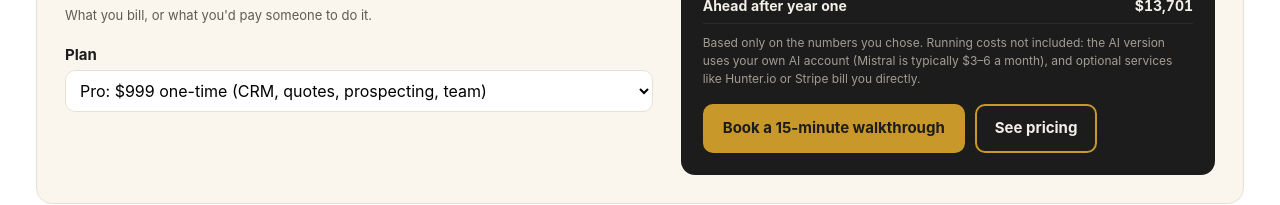
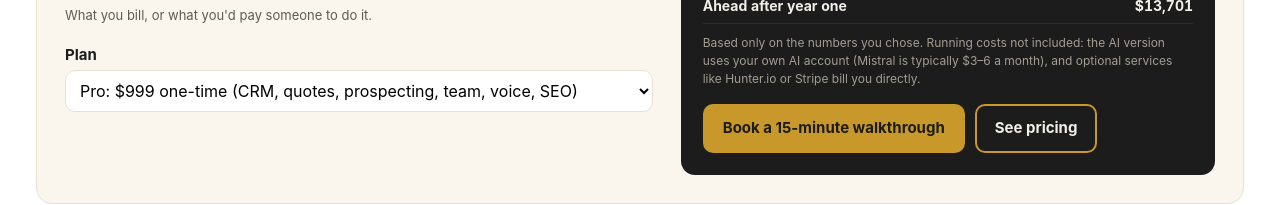
Before and after one commit to LogicDrivenData/ellis-demo, a plain HTML site: page index.html in a window 1280 px wide. Shown: the part 1569-1774 px from the top of the page. Drawn offline with nearby package versions, Linux system fonts and the light colour scheme.

Commit message:
Calculator: Starter and Pro only (Enterprise folded into Pro)

```diff
--- a/index.html
+++ b/index.html
@@ -150,8 +150,7 @@
           <label for="c-plan">Plan</label>
           <select id="c-plan">
             <option value="499">Starter: $499 one-time</option>
-            <option value="999" selected>Pro: $999 one-time (CRM, quotes, prospecting, team)</option>
-            <option value="1999">Enterprise: $1,999 one-time</option>
+            <option value="999" selected>Pro: $999 one-time (CRM, quotes, prospecting, team, voice, SEO)</option>
           </select>
         </div>
       </div>
```
